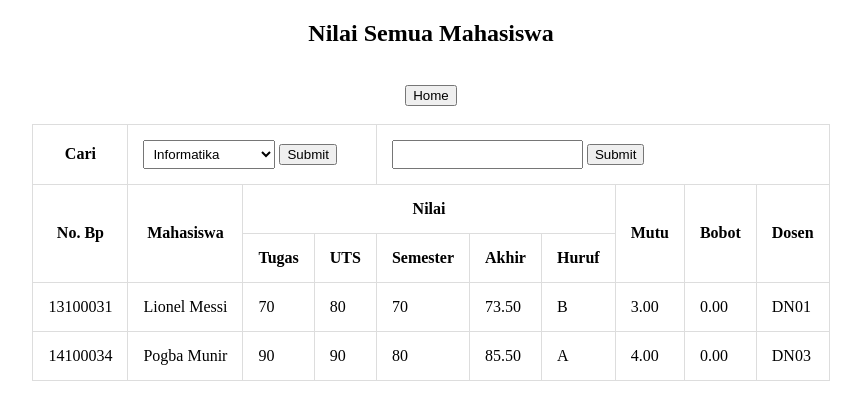
After one commit to Utifmd/KRS, a PHP site: page /nilai.bak.php in a window 1280 px wide. The commit adds this page. Shown: the top 420 px of the page, without its empty margins (209-1070 px from the left). Run offline with PHP 8.4, Linux system fonts and the light colour scheme; data comes from the database, SQL or seed files in the repository; both versions use the stored data as it was after the commit.

Commit message:
Nilai done

```diff
--- a/index.php
+++ b/index.php
@@ -9,7 +9,7 @@
 	<a href="mahasiswa.php"><button class="btn_menu">Mahasiswa</button></a>
 	<a href="matakuliah.php"><button class="btn_menu">Matakuliah</button></a>
 	<a href="krs_able.php"><button class="btn_menu">KRS</button></a>
-	<!-- <a href="dosen.php"><button class="btn_menu">Dosen</button></a> -->
+	<a href="dosen.php"><button class="btn_menu">Dosen</button></a>
 	<a href="nilai.php"><button class="btn_menu">Nilai</button></a>
 </center>
 </body>
--- a/krs.php
+++ b/krs.php
@@ -9,7 +9,7 @@ $data_krs = mysql_fetch_array($query_krs);
 $id_krs = $_GET['id_krs'];
 if($id_krs){
 	$delete = mysql_query("DELETE FROM tb_krs WHERE idkrs='$id_krs'") or die (mysql_error());
-	echo "<meta http-equiv=refresh content=1; url=mahasiswa.php;>";
+	echo "<meta http-equiv=refresh content=1;url=mahasiswa.php>";
 }
 ?>
 <!DOCTYPE html>
@@ -187,7 +187,7 @@ if($id_krs){
 					<td class="td"><?php echo $data_krs['lokal']?></td>
 					<td class="td"><?php echo $status?></td>
 					<td class="td">
-					<a href="krs.php?id_krs=<?php echo $data_krs['idkrs']; ?>"><button>Pilih</button>
+					<a href="krs.php?id_krs=<?php echo $data_krs['idkrs']; ?>"><button>Hapus</button>
 					</a>
 					</td>
 				</tr>
--- /dev/null
+++ b/nilai.bak.php
@@ -0,0 +1,125 @@
+<!DOCTYPE html>
+<html>
+<head>
+	<title>Nilai Mahasiswa</title>
+	<link rel="stylesheet" href="style/style.css">
+</head>
+<body>
+<center>
+	<h2>Nilai Semua Mahasiswa</h2>
+	<br>
+	<a href="index.php"><button>Home</button></a>
+	<br><br>
+	<table class="table">
+		<tr class="tr">
+			<form method="post" action="">
+			<th class="th" colspan="1">Cari</th>
+			<td class="td" colspan="3">
+				<select  class="text_field" name="txt_prodi" id="txt_prodi">
+					<?php
+					include "koneksi.php";
+					$qry_kampus = mysql_query("SELECT * FROM tb_kampus")or die(mysql_error());
+					while ($dt_kampus = mysql_fetch_array($qry_kampus)) {
+						echo "<option value=".$dt_kampus['prodi'].">".$dt_kampus['prodi']."</option>";
+					}
+					?>
+				</select>
+				<input type="submit" name="btn_cari_prodi">
+			</td>
+			<td class="td" colspan="6">
+				<input class="text_field" type="text" name="txt_nama">
+				<input type="submit" name="btn_cari_nama">
+			</td>
+			</form>
+		</tr>
+		<tr class="tr">
+			<th class="th" rowspan="2">No. Bp</th>
+			<th class="th" rowspan="2">Mahasiswa</th>
+			<th class="th" colspan="5">Nilai</th>
+			<th class="th" rowspan="2">Mutu</th>
+			<th class="th" rowspan="2">Bobot</th>
+			<th class="th" rowspan="2">Dosen</th>
+		</tr>
+		<tr class="tr">
+			<th class="th">Tugas</th>
+			<th class="th">UTS</th>
+			<th class="th">Semester</th>
+			<th class="th">Akhir</th>
+			<th class="th">Huruf</th>
+		</tr>
+		<?php
+		//next option load from server
+		include "koneksi.php";
+		if (isset($_POST['btn_cari_nama'])) {
+			$nm_mhs = $_POST['txt_nama'];
+			$qry_mhs = mysql_query("SELECT * FROM view_nilai WHERE namamhs LIKE '%$nm_mhs%'") or die(mysql_error());
+
+			$num_row = mysql_num_rows($qry_mhs);
+
+			if (!$num_row == 0) {
+				while ($dt_nilai = mysql_fetch_assoc($qry_mhs)) {
+
+		?>
+		<tr class="tr">
+			<td class="td"><?php echo $dt_nilai['nobp']; ?></td>
+			<td class="td"><?php echo $dt_nilai['namamhs']; ?></td>
+			<td class="td"><?php echo $dt_nilai['nt']; ?></td>
+			<td class="td"><?php echo $dt_nilai['nmid']; ?></td>
+			<td class="td"><?php echo $dt_nilai['sem']; ?></td>
+			<td class="td"><?php echo $dt_nilai['nakhir']; ?></td>
+			<td class="td"><?php echo $dt_nilai['nhuruf']; ?></td>
+			<td class="td"><?php echo $dt_nilai['mutu']; ?></td>
+			<td class="td"><?php echo $dt_nilai['bobot']; ?></td>
+			<td class="td"><?php echo $dt_nilai['nidn']; ?></td>
+		</tr>
+		<?php
+				}
+			}else{
+				echo "hasil tidak ditemukan untuk \"$nm_mhs\"</br>";
+			}
+		}elseif (isset($_POST['btn_cari_prodi'])) {
+			$prodi_mhs = $_POST['txt_prodi'];
+			$qry_prodi = mysql_query("SELECT * FROM view_nilai WHERE prodi LIKE '%$prodi_mhs%' ") or die(mysql_error());
+			if(!mysql_num_rows($qry_prodi) == 0){
+				while ( $dt_nilai = mysql_fetch_assoc($qry_prodi)) {
+					echo "<tr class='tr'>
+							<td class='td'>". $dt_nilai['nobp'] ."</td>
+							<td class='td'>". $dt_nilai['namamhs'] ."</td>
+							<td class='td'>". $dt_nilai['nt'] ."</td>
+							<td class='td'>". $dt_nilai['nmid'] ."</td>
+							<td class='td'>". $dt_nilai['sem'] ."</td>
+							<td class='td'>". $dt_nilai['nakhir'] ."</td>
+							<td class='td'>". $dt_nilai['nhuruf'] ."</td>
+							<td class='td'>". $dt_nilai['mutu'] ."</td>
+							<td class='td'>". $dt_nilai['bobot'] ."</td>
+							<td class='td'>". $dt_nilai['nidn'] ."</td>
+						</tr>";
+				}
+			}
+
+		}else {
+			//default load from server
+			include "koneksi.php";
+			$query_nilai = mysql_query("SELECT * FROM view_nilai") or die(mysql_error());
+			while($dt_nilai = mysql_fetch_array($query_nilai)){
+		?>
+		<tr class="tr">
+			<td class="td"><?php echo $dt_nilai['nobp']; ?></td>
+			<td class="td"><?php echo $dt_nilai['namamhs']; ?></td>
+			<td class="td"><?php echo $dt_nilai['nt']; ?></td>
+			<td class="td"><?php echo $dt_nilai['nmid']; ?></td>
+			<td class="td"><?php echo $dt_nilai['sem']; ?></td>
+			<td class="td"><?php echo $dt_nilai['nakhir']; ?></td>
+			<td class="td"><?php echo $dt_nilai['nhuruf']; ?></td>
+			<td class="td"><?php echo $dt_nilai['mutu']; ?></td>
+			<td class="td"><?php echo $dt_nilai['bobot']; ?></td>
+			<td class="td"><?php echo $dt_nilai['nidn']; ?></td>
+		<?php
+			}
+		}
+		?>
+		</tr>
+	</table>
+</center>
+</body>
+</html>
```
Also changed, not shown: db_terdistribusi.sql (+5 -4 lines), dosen.php (added, +37 -0 lines), mahasiswa.php (+9 -9 lines), matakuliah.php (+10 -10 lines), nilai.php (+50 -42 lines).
